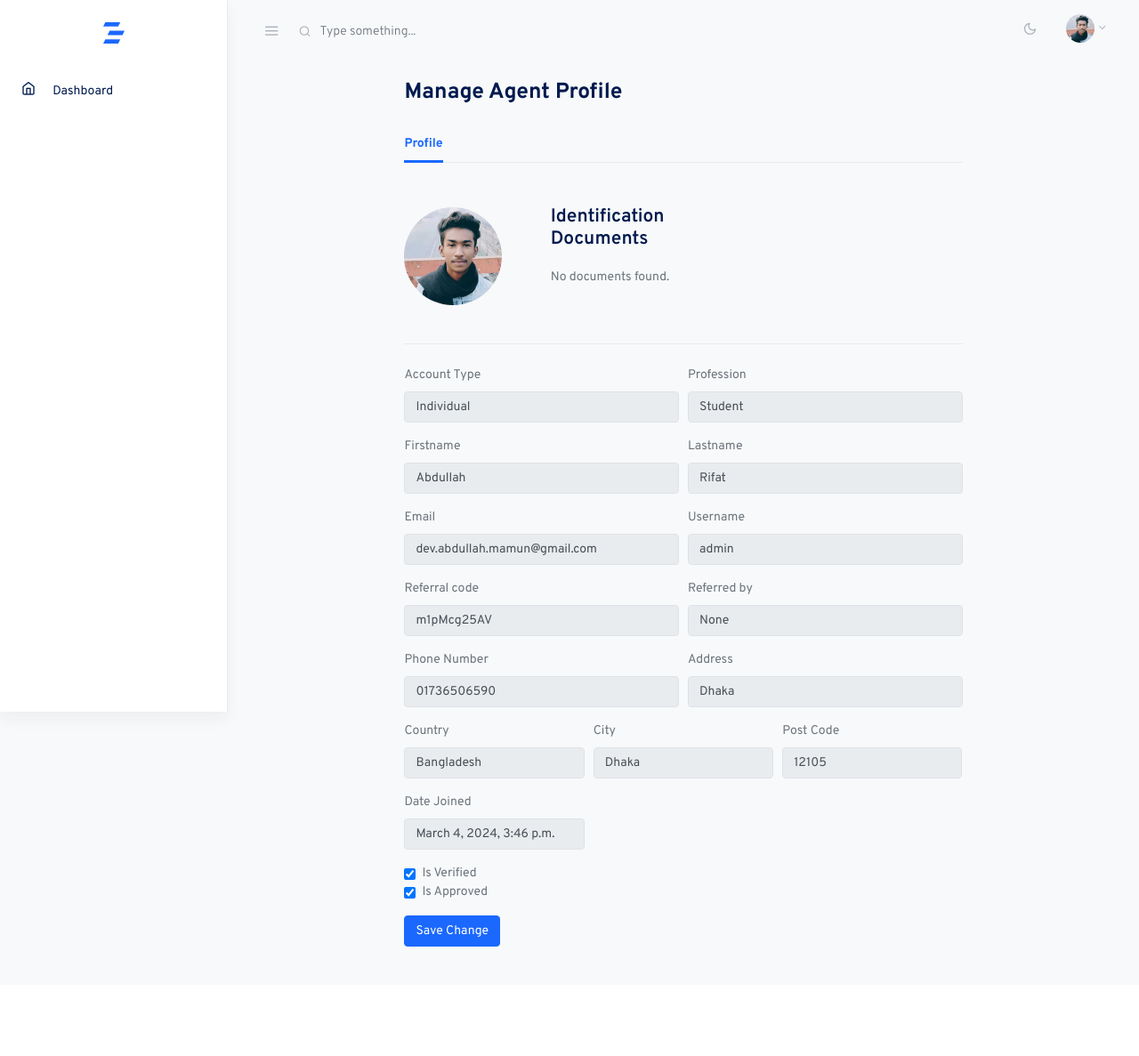
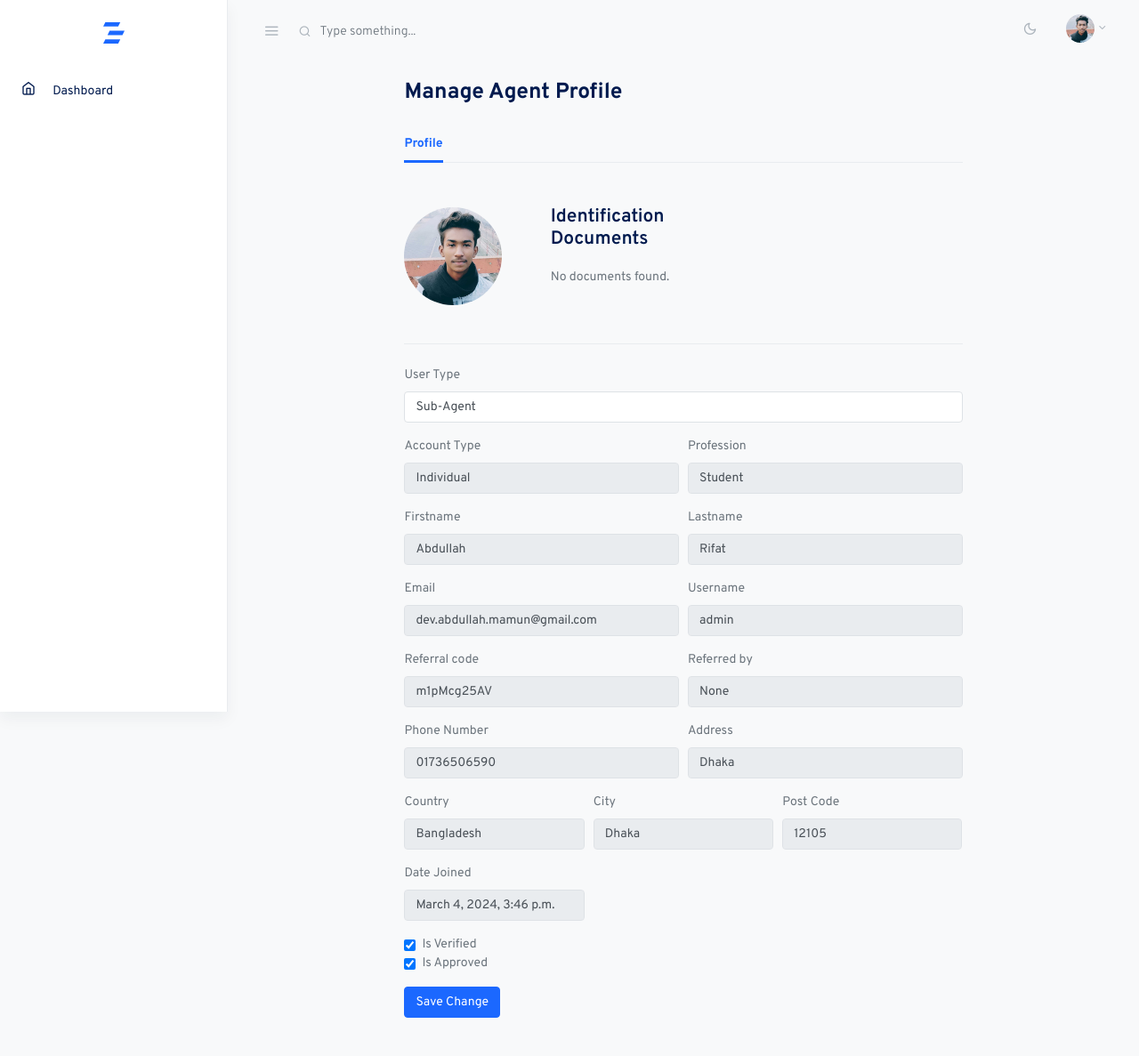
Before and after one commit to Rifat977/nixaglobal, a Django app: page /profile_manage/1 in a window 1280 px wide. Shown: the whole page at 89% size. Before the commit the page ends 1064 px from the top, so only its background shows below. Run offline with Django 4.2, Linux system fonts and the light colour scheme; a user stored in the database is signed in; data comes from the database, SQL or seed files in the repository; both versions use the stored data as it was after the commit; some libraries are stand-ins or nearby versions; some web fonts are replaced.

Commit message:
user type manage

```diff
--- a/core/views.py
+++ b/core/views.py
@@ -98,6 +98,7 @@ def profile_settings(request):
 def profile_manage(request, pk):
     user = CustomUser.objects.get(pk=pk)
     documents = DocumentImage.objects.filter(identification_document__user=user)
+    print(user.user_type)
     try:
         company = Company.objects.get(user=user)
         trade_license = company.trade_license
@@ -108,6 +109,7 @@ def profile_manage(request, pk):
         post_code = request.POST.get('post_code')
         is_verified = request.POST.get('is_verified')
         is_active = request.POST.get('is_active')
+        user_type = request.POST.get('user_type')
 
         if is_verified == 'on':
             is_verified = True
@@ -127,6 +129,7 @@ def profile_manage(request, pk):
         else:
             user.is_active = is_active
             user.is_verified = is_verified
+            user.user_type = user_type
             user.save()
             messages.success(request, 'Profile updated successfully.')
     return render(request, 'portal/profile_manage.html', {'user':user, 'documents': documents, 'trade_license': trade_license})
--- a/templates/portal/profile_manage.html
+++ b/templates/portal/profile_manage.html
@@ -72,6 +72,16 @@
               </div>
             </div>
             <hr class="my-4">
+
+            <div class="form-group mb-3">
+              <label for="custom-select">User Type</label>
+              <select name="user_type" class="custom-select" id="custom-select" name="user_type">
+                <option value="Sub-agent" {% if user.user_type == 'Sub-agent' %} selected {% endif %}>Sub-Agent</option>
+                <option value="Exclusive Agent" {% if user.user_type == 'Exclusive Agent' %} selected {% endif %}>Exclusive Agent</option>
+                <option value="Agent" {% if user.user_type == 'Agent' %} selected {% endif %}>Agent</option>
+
+              </select>
+            </div>
 
             <div class="form-row">
               <div class="form-group col-md-6">
```
Also changed, not shown: db.sqlite3.
